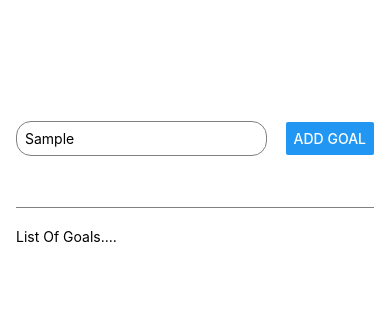
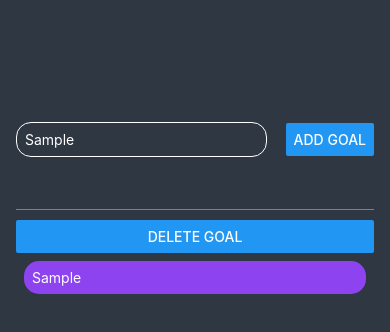
Before and after one commit to headhunter225014/React-Natve-Goal-APP, a React Native app: screen / in a window 390 px wide. Both pictures are taken after typing "Sample" into the empty fields and a click on the button "ADD GOAL". Shown: the top 332 px of the page. Built offline with nearby package versions, Linux system fonts and the light colour scheme.

Commit message:
List Render Layout

```diff
--- a/App.js
+++ b/App.js
@@ -1,43 +1,90 @@
-import {StyleSheet, Text, View, Button, TextInput} from 'react-native';
+import {StyleSheet, Text, View,
+  Button, TextInput, ScrollView,FlatList} from 'react-native';
+import {useState} from "react";
 
 export default function App() {
+
+  //states for entered text and list of goals
+  const [enteredGoalText, setEnteredGoalText] = useState('');
+  const [courseGoals, setCourseGoals] = useState([]);
+
+  //handler for input of the goal
+  function goalInputHandler(enteredText) {
+    setEnteredGoalText(enteredText);
+  }
+
+  //handler for adding the goal to the list
+  function addGoalHandler() {
+    setCourseGoals((currentCourseGoals) => [...currentCourseGoals,
+      {text: enteredGoalText, key: Math.random().toString()}]);
+  }
+
+  //handler for deleting goals from the list
+  function deleteGoalHandler() {
+    setCourseGoals((currentCourseGoals) => currentCourseGoals.slice(0,-1));
+  }
+
   return (
     <View style={styles.appContainer}>
       <View style={styles.inputContainer}>
-        <TextInput style={styles.textInput} placeholder='Your monthly Goals!'/>
-        <Button title="Add goal"/>
+        <TextInput style={styles.textInput}
+                   placeholder='Your monthly Goals!'
+                   onChangeText={goalInputHandler}/>
+        <Button title="Add goal" onPress={addGoalHandler}/>
       </View>
       <View style={styles.goalsContainer}>
-        <Text>List Of Goals....</Text>
+        <Button title="Delete Goal" onPress={deleteGoalHandler}/>
+        <FlatList data={courseGoals}
+                  renderItem={ (itemData) =>{
+                  return (
+                      <View style={styles.goalItem}>
+                        <Text style={styles.goalText}>{itemData.item.text}</Text>
+                      </View>
+                  )}
+                  }/>
       </View>
     </View>
   );
 }
 
+//Styling components
 const styles = StyleSheet.create({
   appContainer: {
     flex: 1,
     padding: 70,
-    paddingHorizontal: 16
+    paddingHorizontal: 16,
+    backgroundColor: '#2F3742'
   },
   inputContainer: {
     flex: 1,
     flexDirection: 'row',
     justifyContent: 'space-between',
-    marginBottom: 20,
+    marginBottom: 10,
     alignItems: "center",
     borderBottomWidth: 1,
     borderColor: 'grey'
   },
   textInput: {
     borderWidth: 1,
-    borderColor: 'grey',
+    borderColor: 'white',
     width: '70%',
     marginRight: 8,
     padding: 8,
+    color: 'white',
     borderRadius: 15
   },
+  //
   goalsContainer: {
     flex: 4
+  },
+  goalItem: {
+    margin: 8,
+    padding: 8,
+    borderRadius: 15,
+    backgroundColor: '#8E43F0'
+  },
+  goalText: {
+    color: 'white'
   }
+
 });
```
